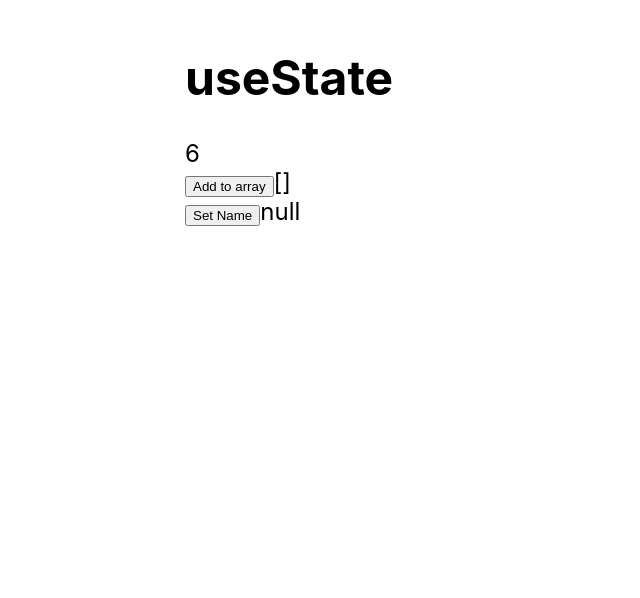
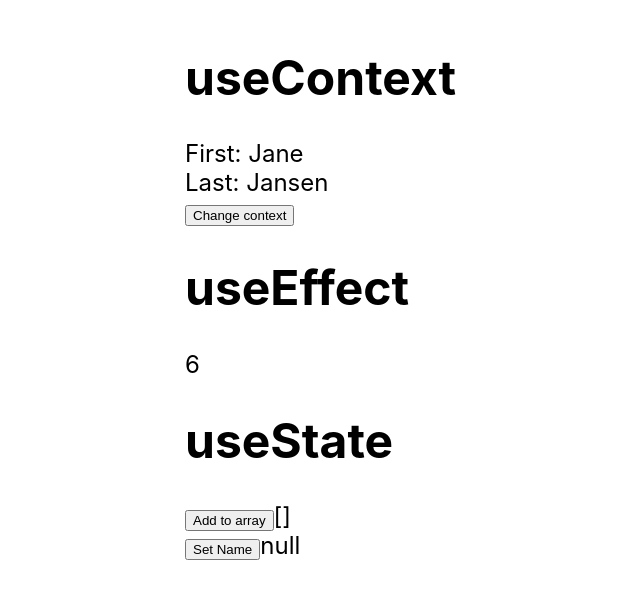
Before and after one commit to Ko-de-Koning/ts-hooks, a React (Create React App) app: page / in a window 1280 px wide. Shown: the top 598 px of the page, without its empty margins (55-695 px from the left). Built offline with nearby package versions, Linux system fonts and the light colour scheme.

Commit message:
usecontext-finished

```diff
--- a/src/App.tsx
+++ b/src/App.tsx
@@ -1,11 +1,15 @@
+import UseContextComponent from "./UseContextComponent";
 import UseEffectComponent from "./UseEffectComponent";
 import UseStateComponent from "./UseStateComponent";
 
 function App() {
   return (
     <div>
+      <h1>useContext</h1>
+      <UseContextComponent />
+      <h1>useEffect</h1>
+      <UseEffectComponent />
       <h1>useState</h1>
-      <UseEffectComponent />
       <UseStateComponent />
     </div>
   );
--- /dev/null
+++ b/src/UseContextComponent.tsx
@@ -0,0 +1,39 @@
+import { useContext, useState } from "react";
+
+import UserContext from "./store";
+import { UserState } from "./store";
+
+function ConsumerComponent() {
+  const user = useContext<UserState>(UserContext);
+
+  return (
+    <div>
+      <div>First: {user.first}</div>
+      <div>Last: {user.last}</div>
+    </div>
+  );
+}
+
+function UseContextComponent() {
+  const [user, userSet] = useState<UserState>({
+    first: "Jane",
+    last: "Jansen",
+  });
+  return (
+    <UserContext.Provider value={user}>
+      <ConsumerComponent />
+      <button
+        onClick={() =>
+          userSet({
+            first: "Jopie",
+            last: "Cruijff",
+          })
+        }
+      >
+        Change context
+      </button>
+    </UserContext.Provider>
+  );
+}
+
+export default UseContextComponent;
--- /dev/null
+++ b/src/store.ts
@@ -0,0 +1,12 @@
+import { createContext } from "react";
+
+const initialState = {
+  first: "Jack",
+  last: "Harington",
+};
+
+export type UserState = typeof initialState;
+
+const context = createContext<typeof initialState>(initialState);
+
+export default context;
```
